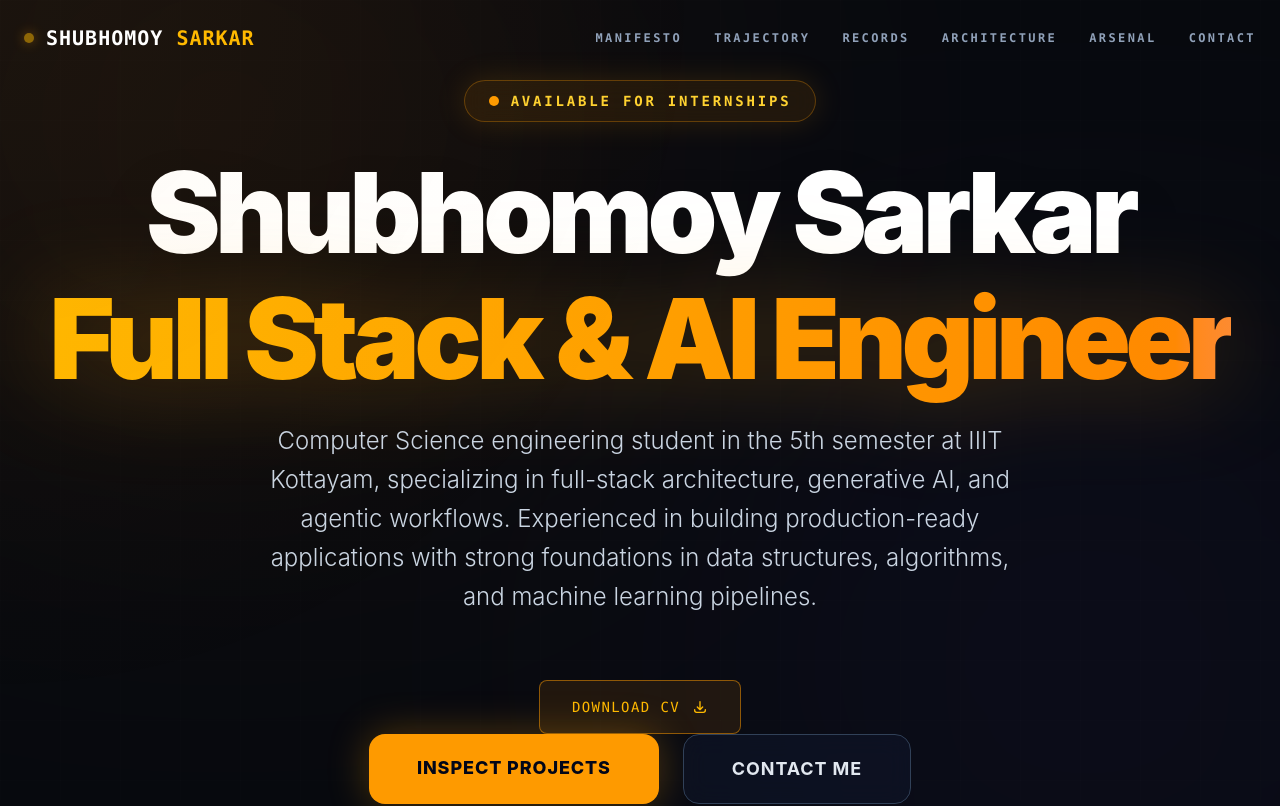
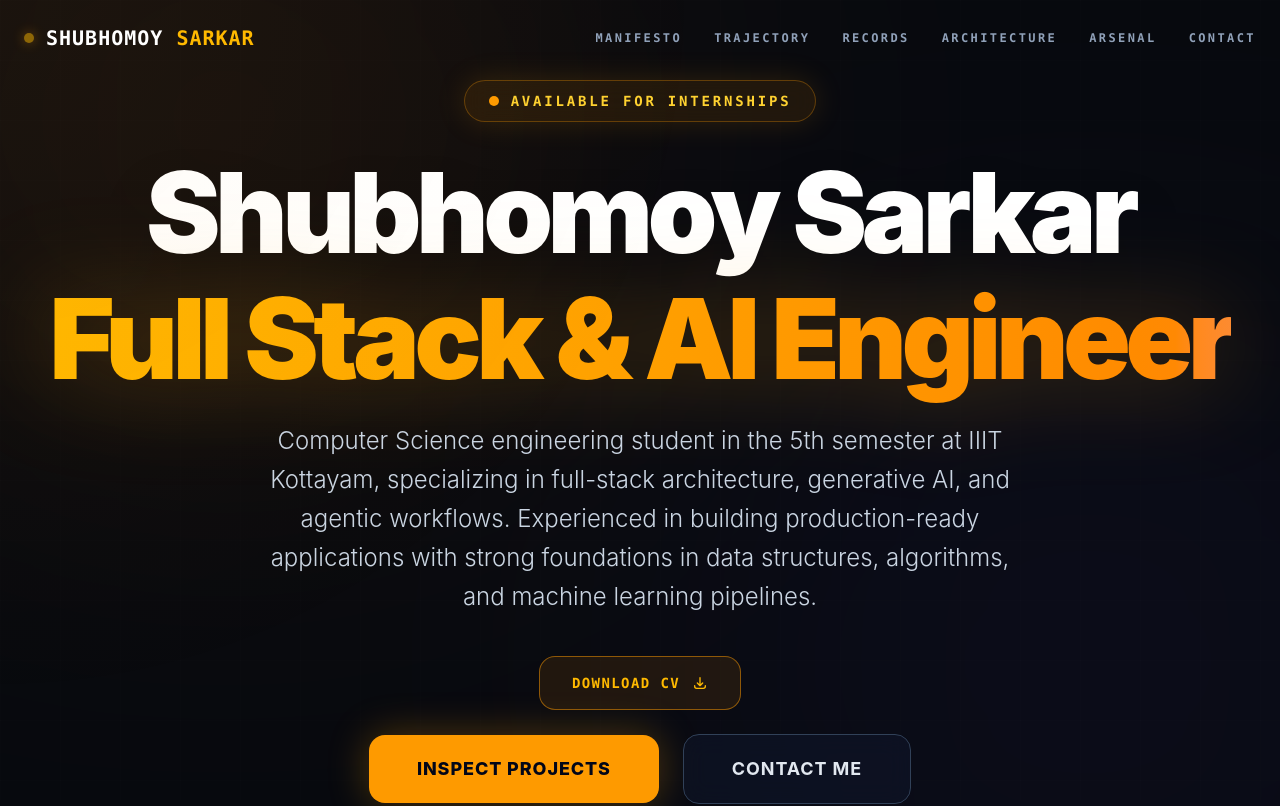
Before and after one commit to Shubhomoy919/shubhomoy-portfolio, a React (Vite) app: page / in a window 1280 px wide. Shown: the top 806 px of the page. Built offline with nearby package versions, Linux system fonts and the light colour scheme.

Commit message:
Added ultra-stylish animated buttons for Decodelabs certificate and LOR

```diff
--- a/src/App.jsx
+++ b/src/App.jsx
@@ -341,40 +341,50 @@ const App = () => {
         </RevealSection>
 
         <RevealSection delay="400ms">
-          <p className="text-xl md:text-2xl text-slate-300 max-w-3xl leading-relaxed mb-16 font-light">
+          <p className="text-xl md:text-2xl text-slate-300 max-w-3xl leading-relaxed mb-10 font-light">
             Computer Science engineering student in the 5th semester at IIIT Kottayam, specializing in full-stack architecture, generative AI, and agentic workflows. Experienced in building production-ready applications with strong foundations in data structures, algorithms, and machine learning pipelines.
           </p>
-          <div className="mt-10 flex flex-col sm:flex-row justify-center items-center gap-6">
-              {/* Primary Button: Resume Download */}
+        </RevealSection>
+
+        <RevealSection delay="600ms">
+          <div className="flex flex-col items-center justify-center w-full">
+            {/* Top Centered: Download CV */}
+            <div className="mb-6">
               <a
                 href="/Shubhomoy_Sarkar_Resume.pdf"
                 target="_blank"
                 rel="noreferrer"
-                className="group relative px-8 py-4 bg-amber-500/10 border border-amber-500/50 hover:border-amber-400 rounded-lg transition-all duration-300 overflow-hidden flex items-center gap-3"
+                className="group relative px-8 py-4 bg-amber-500/10 border border-amber-500/50 hover:border-amber-400 rounded-2xl transition-all duration-300 overflow-hidden flex items-center justify-center gap-3 text-center"
               >
-                <div className="absolute inset-0 bg-linear-to-r from-amber-500/10 to-peach-500/10 translate-y-full group-hover:translate-y-0 transition-transform duration-300 ease-out"></div>
-                <span className="relative text-amber-400 font-mono tracking-widest text-sm uppercase group-hover:text-amber-300">
+                <div className="absolute inset-0 bg-linear-to-r from-amber-500/10 to-orange-500/10 translate-y-full group-hover:translate-y-0 transition-transform duration-300 ease-out"></div>
+                <span className="relative text-amber-400 font-mono tracking-widest text-sm uppercase group-hover:text-amber-300 font-bold">
                   Download CV
                 </span>
                 <svg className="w-4 h-4 relative text-amber-400 group-hover:text-amber-300 group-hover:translate-y-1 transition-transform" fill="none" stroke="currentColor" viewBox="0 0 24 24">
                   <path strokeLinecap="round" strokeLinejoin="round" strokeWidth="2" d="M4 16v1a3 3 0 003 3h10a3 3 0 003-3v-1m-4-4l-4 4m0 0l-4-4m4 4V4"></path>
                 </svg>
               </a>
+            </div>
 
-              {/* Secondary Button: Scroll to Contact */}
+            {/* Bottom Row: Inspect Projects & Contact Me */}
+            <div className="flex flex-col sm:flex-row gap-6 w-full sm:w-auto items-center justify-center">
+              <a
+                href="#projects"
+                className="relative group px-12 py-5 bg-amber-500 rounded-2xl font-black text-slate-950 transition-all duration-500 hover:scale-[1.02] shadow-[0_0_40px_rgba(245,158,11,0.3)] hover:shadow-[0_0_60px_rgba(245,158,11,0.5)] overflow-hidden text-center w-full sm:w-auto"
+              >
+                <div className="absolute inset-0 bg-linear-to-r from-amber-400 to-orange-500 opacity-0 group-hover:opacity-100 transition-opacity duration-500"></div>
+                <span className="relative z-10 text-slate-950 group-hover:text-slate-950 transition-colors text-lg tracking-wider uppercase font-extrabold">
+                  Inspect Projects
+                </span>
+              </a>
 
+              <a
+                href="#contact"
+                className="px-12 py-5 bg-slate-900/60 backdrop-blur-md rounded-2xl font-bold transition-all duration-300 border border-slate-700 hover:text-amber-400 hover:border-amber-500/50 text-lg tracking-wider uppercase flex items-center justify-center gap-3 w-full sm:w-auto"
+              >
+                Contact Me
+              </a>
             </div>
-        </RevealSection>
-
-        <RevealSection delay="600ms">
-          <div className="flex flex-col sm:flex-row gap-6 w-full sm:w-auto">
-            <a href="#projects" className="relative group px-12 py-5 bg-amber-500 rounded-2xl font-black text-slate-950 transition-all duration-500 hover:scale-[1.02] shadow-[0_0_40px_rgba(245,158,11,0.3)] hover:shadow-[0_0_60px_rgba(245,158,11,0.5)] overflow-hidden">
-              <div className="absolute inset-0 bg-linear-to-r from-amber-400 to-orange-500 opacity-0 group-hover:opacity-100 transition-opacity duration-500"></div>
-              <span className="relative z-10 text-slate-950 group-hover:text-slate-950 transition-colors text-lg tracking-wider uppercase font-extrabold">Inspect Projects</span>
-            </a>
-            <a href="#contact" className="px-12 py-5 bg-slate-900/60 backdrop-blur-md rounded-2xl font-bold transition-all duration-300 border border-slate-700 hover:text-amber-400 hover:border-amber-500/50 text-lg tracking-wider uppercase flex items-center justify-center gap-3">
-               Contact Me
-            </a>
           </div>
         </RevealSection>
       </header>
```
